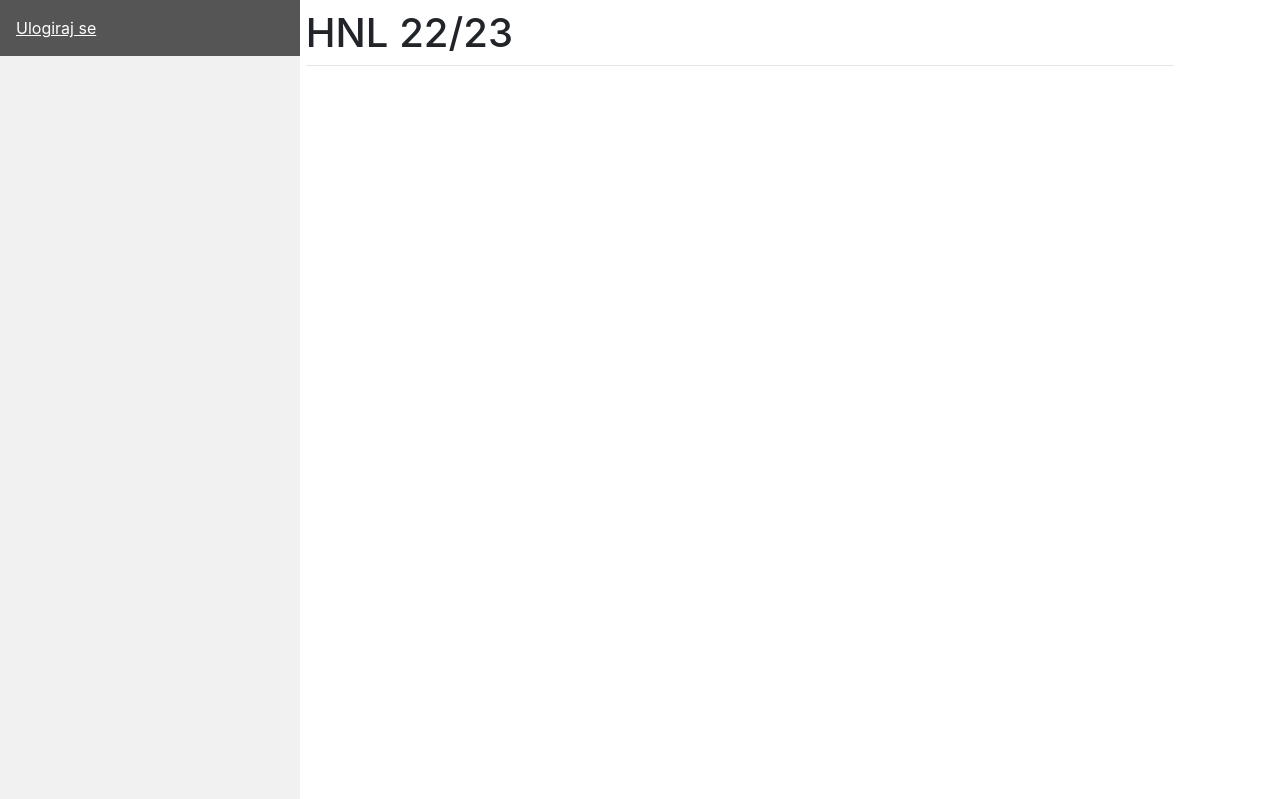
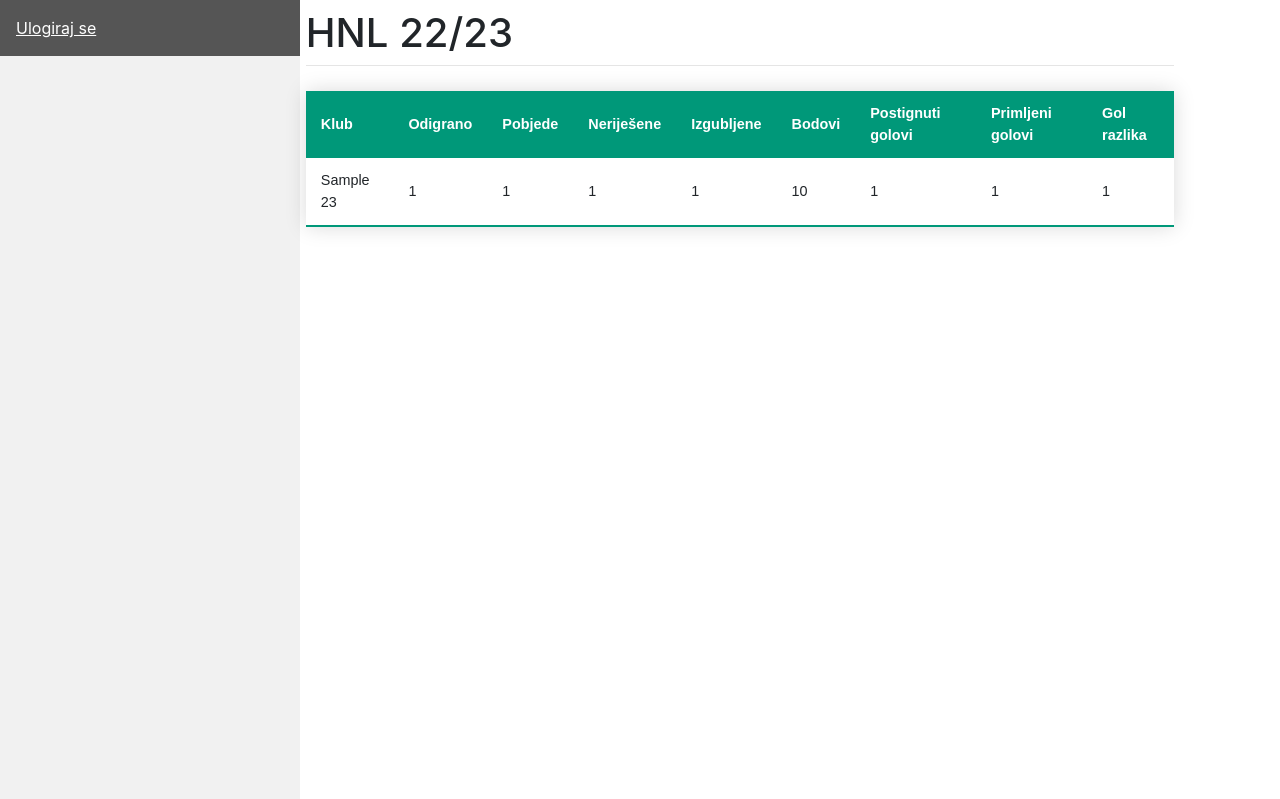
Before and after one commit to ivan-tomicic/web2-lab1, a Django app: page /league/ in a window 1280 px wide. Shown: the top 799 px of the page. Run offline with Django 4.2, Linux system fonts and the light colour scheme; tables that the repository leaves empty hold one stand-in row (values such as "Sample post"); some libraries are stand-ins or nearby versions.

Commit message:
add table to html

```diff
--- a/league/templates/index.html
+++ b/league/templates/index.html
@@ -1,12 +1,78 @@
 {% extends 'base_site.html' %}
 
 {% block content %}
+
+    <style>
+        .styled-table {
+            border-collapse: collapse;
+            margin: 25px 0;
+            font-size: 0.9em;
+            font-family: sans-serif;
+            min-width: 400px;
+            box-shadow: 0 0 20px rgba(0, 0, 0, 0.15);
+        }
+        .styled-table thead tr {
+            background-color: #009879;
+            color: #ffffff;
+            text-align: left;
+        }
+
+        .styled-table th,
+        .styled-table td {
+            padding: 12px 15px;
+        }
+        .styled-table tbody tr {
+            border-bottom: 1px solid #dddddd;
+        }
+
+        .styled-table tbody tr:nth-of-type(even) {
+            background-color: #f3f3f3;
+        }
+
+        .styled-table tbody tr:last-of-type {
+            border-bottom: 2px solid #009879;
+        }
+    </style>
+
+
     <html>
     <head>
         <meta charset="utf-8" />
 
     </head>
     <body>
+    <table class="styled-table">
+        <thead>
+        <tr>
+            <th>Klub</th>
+            <th>Odigrano</th>
+            <th>Pobjede</th>
+            <th>Neriješene</th>
+            <th>Izgubljene</th>
+            <th>Bodovi</th>
+            <th>Postignuti golovi</th>
+            <th>Primljeni golovi</th>
+            <th>Gol razlika</th>
+        </tr>
+        </thead>
+        <tbody>
+        {% for team in teams %}
+            <tr>
+                <td>{{ team.name }}</td>
+                <td>{{ team.matches_played }}</td>
+                <td>{{ team.win }}</td>
+                <td>{{ team.draw }}</td>
+                <td>{{ team.lose }}</td>
+                <td>{{ team.points }}</td>
+                <td>{{ team.goals_for }}</td>
+                <td>{{ team.goals_against }}</td>
+                <td>{{ team.goal_difference }}</td>
+            </tr>
+        {% endfor %}
+        <!-- and so on... -->
+        </tbody>
+    </table>
+
     </body>
     </html>
 {% endblock %}
--- a/league/views.py
+++ b/league/views.py
@@ -3,8 +3,7 @@ import json, logging
 from django.http import HttpResponse
 from django.shortcuts import render
 
-from league.models import TableTeam, Team
-from league.serializers import TableTeamSerializer, TeamSerializer, TableSerializer
+from league.models import TableTeam
 
 logger = logging.getLogger('info')
 
```
